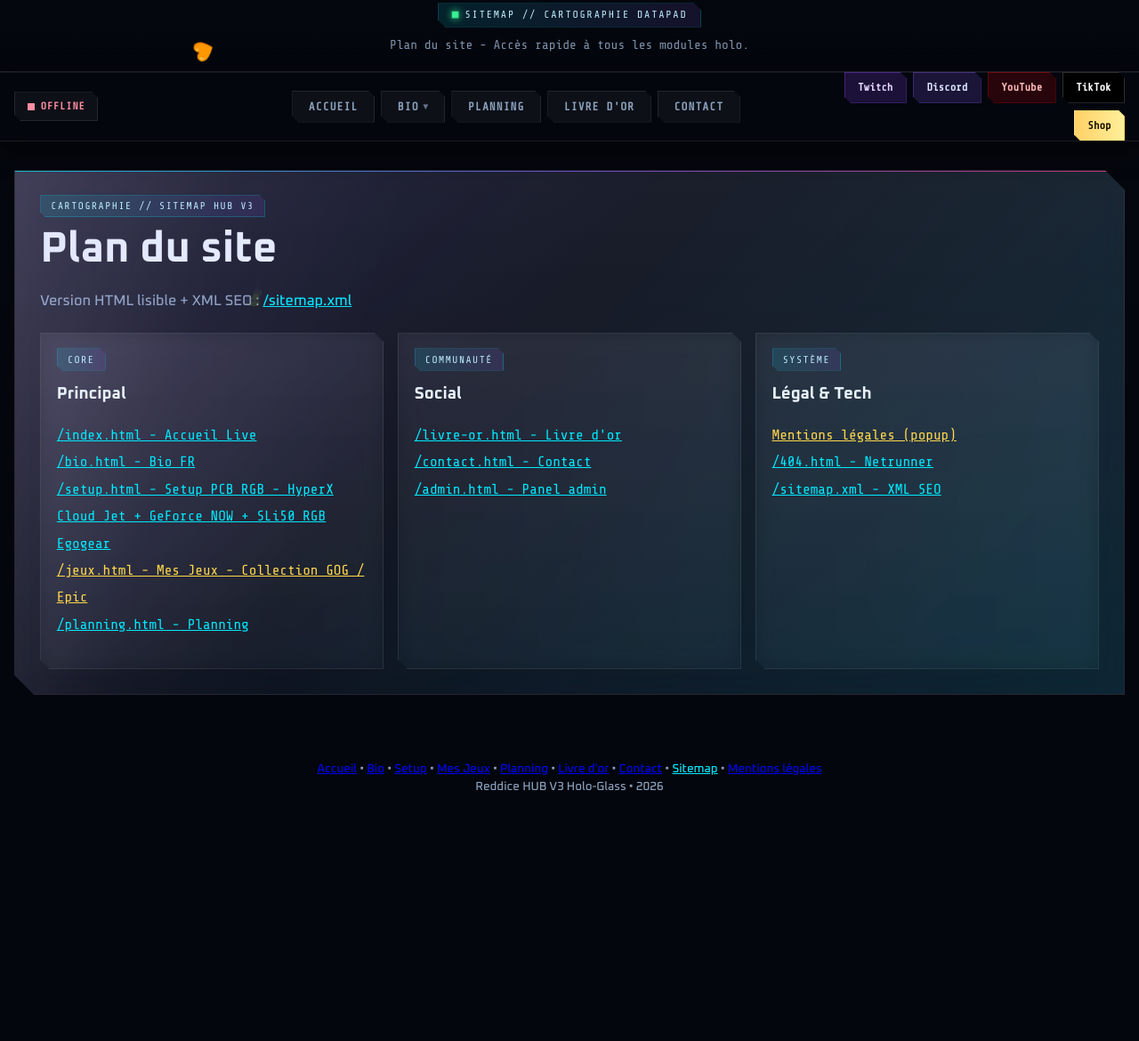
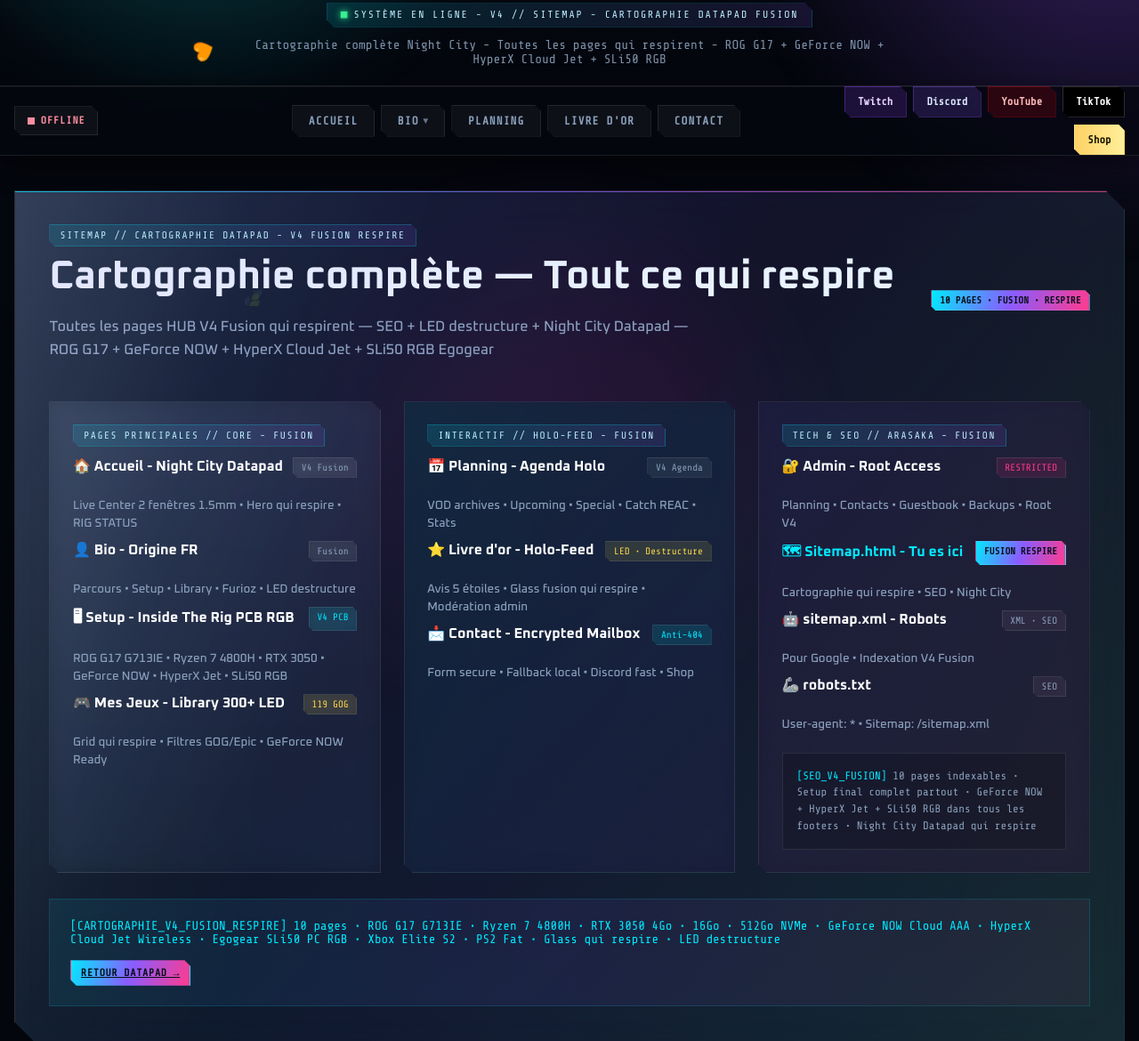
Before and after one commit to reddice-geek/reddice-site, a plain HTML site: page sitemap.html in a window 1280 px wide. Shown: the part 456-1626 px from the top of the page at 89% size. Before the commit the page ends 1389 px from the top, so only its background shows below. Drawn offline with nearby package versions, Linux system fonts and the light colour scheme; no server answers.

Commit message:
Update sitemap.html

```diff
--- a/sitemap.html
+++ b/sitemap.html
@@ -3,22 +3,25 @@
 <head>
   <meta charset="UTF-8">
   <meta name="viewport" content="width=device-width, initial-scale=1">
-  <title>Sitemap - Reddice HUB V3</title>
+  <title>Reddice HUB V4 // Sitemap - Cartographie Night City Fusion</title>
   <link rel="icon" type="image/png" href="assets/icon-r.png">
-  <link href="https://fonts.googleapis.com/css2?family=Oxanium:wght@500;700;800&family=Share+Tech+Mono&display=swap" rel="stylesheet">
+  <link href="https://fonts.googleapis.com/css2?family=Oxanium:wght@500;700;800&family=Share+Tech+Mono:wght@400;700&display=swap" rel="stylesheet">
   <link rel="stylesheet" href="styles.css">
 </head>
 <body data-page="sitemap">
+<div class="fusion-orbs"><div class="orb orb-cyan"></div><div class="orb orb-violet"></div><div class="orb orb-pink"></div></div>
+
 <header class="hub-header">
   <div class="hub-brand">
     <a href="index.html"><img src="assets/logo-main.png" alt="Reddice Logo" class="hub-logo-main"></a>
-      <span class="hub-overline">Sitemap // Cartographie Datapad</span>
-      <p class="hub-subtitle">Plan du site - Accès rapide à tous les modules holo.</p>
+    <span class="hub-overline">SYSTÈME EN LIGNE - V4 // SITEMAP - CARTOGRAPHIE DATAPAD FUSION</span>
+    <p class="hub-subtitle">Cartographie complète Night City - Toutes les pages qui respirent - ROG G17 + GeForce NOW + HyperX Cloud Jet + SLi50 RGB</p>
   </div>
 </header>
+
 <nav class="hub-nav-shell">
   <div class="container hub-nav-layout">
-      <div class="hub-nav-left"><span class="stream-badge is-loading" data-stream-status>Checking</span></div>
+    <div class="hub-nav-left"><span class="stream-badge is-loading" data-stream-status>Cartography Syncing...</span></div>
     <ul class="hub-nav">
       <li><a href="index.html" class="hub-link-v2" data-nav="home">Accueil</a></li>
       <li class="has-sub"><a href="bio.html" class="hub-link-v2" data-nav="bio">Bio</a>
@@ -32,53 +35,80 @@
       <li><a href="contact.html" class="hub-link-v2" data-nav="contact">Contact</a></li>
     </ul>
     <div class="hub-nav-right">
-        <div class="quick-socials" style="display:flex; gap:.45rem; align-items:center">
+      <div class="quick-socials" style="display:flex; gap:.45rem">
         <a href="https://www.twitch.tv/reddice_stream" target="_blank" class="hub-quick hub-quick-twitch">Twitch</a>
         <a href="https://discord.gg/vY8WJQcwPN" target="_blank" class="hub-quick hub-quick-discord">Discord</a>
         <a href="https://www.youtube.com/@reddice-geek" target="_blank" class="hub-quick hub-quick-youtube">YouTube</a>
         <a href="https://www.tiktok.com/@reddice.geek" target="_blank" class="hub-quick hub-quick-tiktok">TikTok</a>
       </div>
-        <a href="https://reddice-stream-shop.fourthwall.com/" target="_blank" class="hub-quick hub-quick-shop" style="margin-left:10px">Shop</a>
+      <a href="https://reddice-stream-shop.fourthwall.com/" target="_blank" class="hub-quick hub-quick-shop" style="margin-left:12px">Shop</a>
     </div>
   </div>
 </nav>
-  <main class="container">
-    <section class="shell reveal visible">
-      <span class="kicker">Cartographie // Sitemap HUB V3</span>
-      <h2>Plan du site</h2>
-      <p class="lead">Version HTML lisible + XML SEO : <a href="sitemap.xml" style="color:var(--cyan)">/sitemap.xml</a></p>
-      <div class="grid-3" style="margin-top:1.4rem">
-        <div class="card"><span class="kicker">Core</span><h3>Principal</h3><ul style="list-style:none; padding:0; font-family:var(--font-mono); line-height:1.9">
-          <li><a href="index.html" style="color:var(--cyan)">/index.html - Accueil Live</a></li>
-          <li><a href="bio.html" style="color:var(--cyan)">/bio.html - Bio FR</a></li>
-          <li><a href="setup.html" style="color:var(--cyan)">/setup.html - Setup PCB RGB - HyperX Cloud Jet + GeForce NOW + SLi50 RGB Egogear</a></li>
-          <li><a href="jeux.html" style="color:var(--gold)">/jeux.html - Mes Jeux - Collection GOG / Epic</a></li>
-          <li><a href="planning.html" style="color:var(--cyan)">/planning.html - Planning</a></li>
-        </ul></div>
-        <div class="card"><span class="kicker">Communauté</span><h3>Social</h3><ul style="list-style:none; padding:0; font-family:var(--font-mono); line-height:1.9"><li><a href="livre-or.html" style="color:var(--cyan)">/livre-or.html - Livre d'or</a></li><li><a href="contact.html" style="color:var(--cyan)">/contact.html - Contact</a></li><li><a href="admin.html" style="color:var(--cyan)">/admin.html - Panel admin</a></li></ul></div>
-        <div class="card"><span class="kicker">Système</span><h3>Légal & Tech</h3><ul style="list-style:none; padding:0; font-family:var(--font-mono); line-height:1.9"><li><a href="#" data-legal-open style="color:var(--gold)">Mentions légales (popup)</a></li><li><a href="404.html" style="color:var(--cyan)">/404.html - Netrunner</a></li><li><a href="sitemap.xml" style="color:var(--cyan)">/sitemap.xml - XML SEO</a></li></ul></div>
+
+<main class="container" style="display:grid; gap:2rem; padding-top:2.4rem">
+
+  <section class="shell reveal visible" style="padding:2.4rem; background:linear-gradient(110deg, rgba(0,234,255,0.07), rgba(138,92,255,0.07) 50%, rgba(255,216,77,0.05)), var(--panel)">
+    <div style="display:flex; flex-wrap:wrap; justify-content:space-between; gap:1rem; align-items:center; margin-bottom:1.8rem">
+      <div>
+        <span class="kicker">SITEMAP // CARTOGRAPHIE DATAPAD - V4 FUSION RESPIRE</span>
+        <h2 style="margin:.7rem 0 .3rem; font-size:clamp(2rem,4vw,2.8rem)">Cartographie complète — Tout ce qui respire</h2>
+        <p class="lead" style="max-width:720px">Toutes les pages HUB V4 Fusion qui respirent — SEO + LED destructure + Night City Datapad — ROG G17 + GeForce NOW + HyperX Cloud Jet + SLi50 RGB Egogear</p>
       </div>
-    </section>
-  </main>
-  <footer class="container" style="text-align:center; padding:2.5rem 0; color:var(--muted)">
-    <small>
-      <a href="index.html">Accueil</a> • <a href="bio.html">Bio</a> • <a href="setup.html">Setup</a> • <a href="jeux.html">Mes Jeux</a> • <a href="planning.html">Planning</a> • <a href="livre-or.html">Livre d'or</a> • <a href="contact.html">Contact</a> • <a href="sitemap.html" style="color:var(--cyan)">Sitemap</a> • <a href="#" data-legal-open>Mentions légales</a><br>
-      Reddice HUB V3 Holo-Glass • <span id="current-year"></span>
-    </small>
-  </footer>
-  <div id="legal-modal" class="legal-modal">
-    <div class="legal-modal-bg" data-legal-close></div>
-    <div class="legal-modal-box shell">
-      <button class="legal-close btn btn-small" data-legal-close>✕ Fermer</button>
-      <span class="kicker">Légal</span>
-      <h2>Mentions légales</h2>
-      <div style="color:var(--muted); font-size:.9rem; line-height:1.6">
-        <p><strong style="color:#fff">Éditeur:</strong> Reddice / Cédric Detrez</p>
-        <p><strong style="color:#fff">Hébergement:</strong> Vercel + Supabase</p>
-        <p><strong style="color:#fff">Données:</strong> Pas de vente. Suppression sur demande.</p>
+      <span class="mini-chip" style="background:var(--fusion); color:#06101a; font-weight:800">10 PAGES • FUSION • RESPIRE</span>
+    </div>
+
+    <div style="display:grid; grid-template-columns:repeat(3,1fr); gap:1.6rem">
+      <div class="card" style="padding:1.6rem">
+        <span class="kicker">PAGES PRINCIPALES // CORE - FUSION</span>
+        <ul style="list-style:none; padding:0; margin:1rem 0 0; display:grid; gap:.7rem">
+          <li><a href="index.html" style="display:flex; justify-content:space-between; text-decoration:none"><span style="color:#fff; font-weight:700">🏠 Accueil - Night City Datapad</span><span class="mini-chip">V4 Fusion</span></a><br><small style="color:var(--muted)">Live Center 2 fenêtres 1.5mm • Hero qui respire • RIG STATUS</small></li>
+          <li><a href="bio.html" style="display:flex; justify-content:space-between; text-decoration:none"><span style="color:#fff; font-weight:700">👤 Bio - Origine FR</span><span class="mini-chip">Fusion</span></a><br><small style="color:var(--muted)">Parcours • Setup • Library • Furioz • LED destructure</small></li>
+          <li><a href="setup.html" style="display:flex; justify-content:space-between; text-decoration:none"><span style="color:#fff; font-weight:700">🖥 Setup - Inside The Rig PCB RGB</span><span class="mini-chip" style="background:rgba(0,234,255,0.12); color:var(--cyan)">V4 PCB</span></a><br><small style="color:var(--muted)">ROG G17 G713IE • Ryzen 7 4800H • RTX 3050 • GeForce NOW • HyperX Jet • SLi50 RGB</small></li>
+          <li><a href="jeux.html" style="display:flex; justify-content:space-between; text-decoration:none"><span style="color:#fff; font-weight:700">🎮 Mes Jeux - Library 300+ LED</span><span class="mini-chip" style="background:rgba(255,216,77,0.12); color:var(--gold)">119 GOG</span></a><br><small style="color:var(--muted)">Grid qui respire • Filtres GOG/Epic • GeForce NOW Ready</small></li>
+        </ul>
+      </div>
+
+      <div class="card" style="padding:1.6rem; background:linear-gradient(135deg, rgba(0,234,255,0.08), rgba(138,92,255,0.06)), var(--panel)">
+        <span class="kicker">INTERACTIF // HOLO-FEED - FUSION</span>
+        <ul style="list-style:none; padding:0; margin:1rem 0 0; display:grid; gap:.7rem">
+          <li><a href="planning.html" style="display:flex; justify-content:space-between; text-decoration:none"><span style="color:#fff; font-weight:700">📅 Planning - Agenda Holo</span><span class="mini-chip">V4 Agenda</span></a><br><small style="color:var(--muted)">VOD archives • Upcoming • Special • Catch REAC • Stats</small></li>
+          <li><a href="livre-or.html" style="display:flex; justify-content:space-between; text-decoration:none"><span style="color:#fff; font-weight:700">⭐ Livre d'or - Holo-Feed</span><span class="mini-chip" style="background:rgba(255,216,77,0.12); color:var(--gold)">LED • Destructure</span></a><br><small style="color:var(--muted)">Avis 5 étoiles • Glass fusion qui respire • Modération admin</small></li>
+          <li><a href="contact.html" style="display:flex; justify-content:space-between; text-decoration:none"><span style="color:#fff; font-weight:700">📩 Contact - Encrypted Mailbox</span><span class="mini-chip" style="background:rgba(0,234,255,0.12); color:var(--cyan)">Anti-404</span></a><br><small style="color:var(--muted)">Form secure • Fallback local • Discord fast • Shop</small></li>
+        </ul>
+      </div>
+
+      <div class="card" style="padding:1.6rem; background:linear-gradient(135deg, rgba(138,92,255,0.08), rgba(255,59,141,0.06)), var(--panel)">
+        <span class="kicker">TECH & SEO // ARASAKA - FUSION</span>
+        <ul style="list-style:none; padding:0; margin:1rem 0 0; display:grid; gap:.7rem">
+          <li><a href="admin.html" style="display:flex; justify-content:space-between; text-decoration:none"><span style="color:#fff; font-weight:700">🔐 Admin - Root Access</span><span class="mini-chip" style="background:rgba(255,59,141,0.12); color:var(--pink)">RESTRICTED</span></a><br><small style="color:var(--muted)">Planning • Contacts • Guestbook • Backups • Root V4</small></li>
+          <li><a href="sitemap.html" style="display:flex; justify-content:space-between; text-decoration:none"><span style="color:var(--cyan); font-weight:700">🗺 Sitemap.html - Tu es ici</span><span class="mini-chip" style="background:var(--fusion); color:#06101a; font-weight:800">FUSION RESPIRE</span></a><br><small style="color:var(--muted)">Cartographie qui respire • SEO • Night City</small></li>
+          <li><a href="sitemap.xml" style="display:flex; justify-content:space-between; text-decoration:none"><span style="color:#fff; font-weight:700">🤖 sitemap.xml - Robots</span><span class="mini-chip">XML • SEO</span></a><br><small style="color:var(--muted)">Pour Google • Indexation V4 Fusion</small></li>
+          <li><a href="robots.txt" style="display:flex; justify-content:space-between; text-decoration:none"><span style="color:#fff; font-weight:700">🦾 robots.txt</span><span class="mini-chip">SEO</span></a><br><small style="color:var(--muted)">User-agent: * • Sitemap: /sitemap.xml</small></li>
+        </ul>
+        <div style="margin-top:1.4rem; padding:1rem; background:rgba(0,0,0,0.22); border:1px solid var(--border-dim); font-family:var(--font-mono); font-size:.78rem; line-height:1.5; color:var(--muted)">
+          <span style="color:var(--cyan)">[SEO_V4_FUSION]</span> 10 pages indexables • Setup final complet partout • GeForce NOW + HyperX Jet + SLi50 RGB dans tous les footers • Night City Datapad qui respire
         </div>
       </div>
     </div>
+
+    <div style="margin-top:1.8rem; padding:1.4rem; background:linear-gradient(90deg, rgba(0,234,255,0.08), rgba(138,92,255,0.08), rgba(255,59,141,0.06)); border:1px solid rgba(0,234,255,0.14); display:flex; flex-wrap:wrap; gap:1rem; justify-content:space-between; align-items:center">
+      <div style="font-family:var(--font-mono); font-size:.88rem; color:var(--cyan)">[CARTOGRAPHIE_V4_FUSION_RESPIRE] 10 pages • ROG G17 G713IE • Ryzen 7 4800H • RTX 3050 4Go • 16Go • 512Go NVMe • GeForce NOW Cloud AAA • HyperX Cloud Jet Wireless • Egogear SLi50 PC RGB • Xbox Elite S2 • PS2 Fat • Glass qui respire • LED destructure</div>
+      <a href="index.html" class="btn btn-primary btn-small">Retour Datapad →</a>
+    </div>
+  </section>
+
+</main>
+
+<footer class="container" style="text-align:center; padding:2.8rem 0; color:var(--muted)">
+  <small style="line-height:1.8">
+    <a href="index.html">Accueil</a> • <a href="bio.html">Bio</a> • <a href="setup.html">Setup</a> • <a href="jeux.html">Mes Jeux</a> • <a href="planning.html">Planning</a> • <a href="livre-or.html">Livre d'or</a> • <a href="contact.html">Contact</a> • <a href="sitemap.html" style="color:var(--cyan)">Sitemap</a> • <a href="#" data-legal-open>Mentions légales</a><br>
+    Reddice HUB V4 Fusion • Sitemap Respiere • ROG G17 + GeForce NOW + HyperX Cloud Jet + SLi50 RGB Egogear • <span id="current-year"></span>
+  </small>
+</footer>
+
+<div id="legal-modal" class="legal-modal"><div class="legal-modal-bg" data-legal-close></div><div class="legal-modal-box shell"><button class="legal-close btn btn-small" data-legal-close>✕ Fermer</button><span class="kicker">Légal // Arasaka Compliance</span><h2>Mentions légales</h2><div style="color:var(--muted); font-size:.9rem; line-height:1.6"><p><strong style="color:#fff">Éditeur:</strong> Reddice / Cédric Detrez</p><p><strong style="color:#fff">Setup Final V4:</strong> ASUS ROG Strix G17 G713IE - Ryzen 7 4800H / RTX 3050 4Go GDDR6 / 16Go DDR4 / SSD 512Go NVMe / 17.3" 144Hz + GeForce NOW + HyperX Cloud Jet + Egogear SLi50 PC RGB</p><p><strong style="color:#fff">Hébergement:</strong> Vercel + Supabase</p></div></div></div>
+
 <script src="script.js"></script>
 </body>
 </html>
```
Lines whose indentation alone changed are shown as unchanged.
